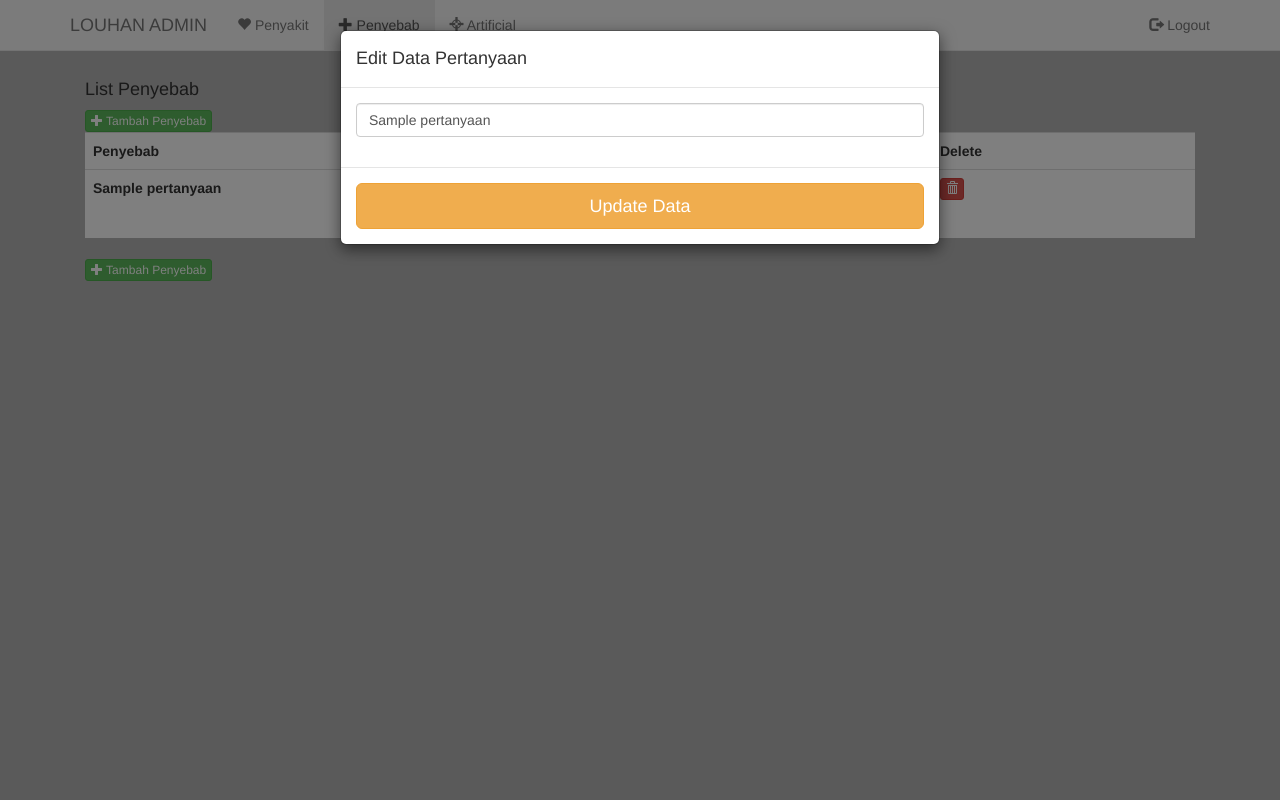
After one commit to aquarink/chain-logic, a PHP site: template View/Penyebab.php in a window 1280 px wide, after a click that opens the changed part. The commit adds this page. Run offline with PHP 8.4, Linux system fonts and the light colour scheme; the template is opened without the code that fills it: most values are stand-ins (such as "Sample title", 1, 10 or a date in 2020).

Commit message:
Penambahan CRUD Penyebab

```diff
--- a/Model/KoneksiModel.php
+++ b/Model/KoneksiModel.php
@@ -8,7 +8,7 @@ class KoneksiModel {
   public $server_database = 'localhost';
   public $port_server = '3306';
   public $username_koneksi = 'root';
-  public $password_koneksi = 'mangaps';
+  public $password_koneksi = '';
 
   public function KoneksiDatabase() {
 
--- a/View/Adminhome.php
+++ b/View/Adminhome.php
@@ -20,6 +20,7 @@
       <div id="navbar" class="navbar-collapse collapse">
         <ul class="nav navbar-nav">
           <li class="active"><a href="?url=adminhome"><i class="glyphicon glyphicon-heart"></i> Penyakit</a></li>
+          <li><a href="?url=penyebab"><i class="glyphicon glyphicon-plus"></i> Penyebab</a></li>
           <li><a href="?url=artificial"><i class="glyphicon glyphicon-screenshot"></i> Artificial</a></li>
         </ul>
         <ul class="nav navbar-nav navbar-right">
--- a/View/Artificial.php
+++ b/View/Artificial.php
@@ -20,6 +20,7 @@
       <div id="navbar" class="navbar-collapse collapse">
         <ul class="nav navbar-nav">
           <li><a href="?url=adminhome"><i class="glyphicon glyphicon-heart"></i> Penyakit</a></li>
+          <li><a href="?url=penyebab"><i class="glyphicon glyphicon-plus"></i> Penyebab</a></li>
           <li class="active"><a href="?url=artificial"><i class="glyphicon glyphicon-screenshot"></i> Artificial</a></li>
         </ul>
         <ul class="nav navbar-nav navbar-right">
--- /dev/null
+++ b/View/Penyebab.php
@@ -0,0 +1,125 @@
+<!DOCTYPE html>
+<html lang="en">
+<head>
+  <title>Penyebab Controller | Budi Santoso</title>
+  <link href="Library/css/bootstrap.min.css" rel="stylesheet">
+  <link href="Library/css/navbar-fixed-top.css" rel="stylesheet">
+</head>
+<body style="background-color:#b5b5b5">
+  <nav class="navbar navbar-default navbar-fixed-top">
+    <div class="container">
+      <div class="navbar-header">
+        <button type="button" class="navbar-toggle collapsed" data-toggle="collapse" data-target="#navbar" aria-expanded="false" aria-controls="navbar">
+          <span class="sr-only">Toggle navigation</span>
+          <span class="icon-bar"></span>
+          <span class="icon-bar"></span>
+          <span class="icon-bar"></span>
+        </button>
+        <a class="navbar-brand" href="#">LOUHAN ADMIN</a>
+      </div>
+      <div id="navbar" class="navbar-collapse collapse">
+        <ul class="nav navbar-nav">
+          <li><a href="?url=adminhome"><i class="glyphicon glyphicon-heart"></i> Penyakit</a></li>
+          <li class="active"><a href="?url=penyebab"><i class="glyphicon glyphicon-plus"></i> Penyebab</a></li>
+          <li><a href="?url=artificial"><i class="glyphicon glyphicon-screenshot"></i> Artificial</a></li>
+        </ul>
+        <ul class="nav navbar-nav navbar-right">
+          <li><a href="?url=keluar&out&session=true"><i class="glyphicon glyphicon-log-out"></i> Logout</a></li>
+        </ul>
+      </div>
+    </div>
+  </nav>
+
+  <div class="container">
+    <div class="col-md-12">
+      <h4>List Penyebab</h4><button class="btn btn-success btn-xs" data-title="Tambah Data" data-toggle="modal" data-target="#tambah" ><span class="glyphicon glyphicon-plus"></span> Tambah Penyebab</button>
+
+      <div class="table-responsive" style="background-color:#fff">
+        <table id="mytable" class="table table-responsive">
+          <tr>
+            <th>Penyebab</th>
+            <th>Edit</th>
+            <th>Delete</th>
+          </tr>
+          <?php foreach($ambilSemuaPertanyaan as $pertanyaan) { ?>
+            <tr>
+              <td><b><?php echo $pertanyaan['pertanyaan']; ?></b></td>
+              <td><p data-placement="top" data-toggle="tooltip" title="Edit"><button class="btn btn-primary btn-xs" data-title="Edit" data-toggle="modal" data-target="#edit<?php echo $pertanyaan['id_pertanyaan']; ?>" ><span class="glyphicon glyphicon-pencil"></span></button></p></td>
+              <td><p data-placement="top" data-toggle="tooltip" title="Delete"><button class="btn btn-danger btn-xs" data-title="Delete" data-toggle="modal" data-target="#delete<?php echo $pertanyaan['id_pertanyaan']; ?>" ><span class="glyphicon glyphicon-trash"></span></button></p></td>
+            </tr>
+            <?php } ?>
+          </table>
+        </div>
+        <ul class="pagination">
+          <li><p data-placement="top" data-toggle="tooltip" title="Tambah"><button class="btn btn-success btn-xs" data-title="Tambah Data" data-toggle="modal" data-target="#tambah" ><span class="glyphicon glyphicon-plus"></span> Tambah Penyebab</button></p></li>
+        </ul>
+      </div>
+    </div>
+  </div>
+
+  <?php foreach($ambilSemuaPertanyaan as $pertanyaanModal) { ?>
+    <div class="modal fade" id="edit<?php echo $pertanyaanModal['id_pertanyaan']; ?>" tabindex="-1" role="dialog" aria-labelledby="edit" aria-hidden="true">
+      <div class="modal-dialog">
+        <div class="modal-content">
+          <div class="modal-header">
+            <h4 class="modal-title custom_align" id="Heading">Edit Data Pertanyaan</h4>
+          </div>
+          <form action="" method="post">
+            <div class="modal-body">
+              <div class="form-group">
+                <input name="namaEdit" class="form-control " type="text" value="<?php echo $pertanyaanModal['pertanyaan']; ?>" autofocus="">
+                <input type="hidden" name="idEdit" value="<?php echo $pertanyaanModal['id_pertanyaan']; ?>">
+              </div>
+            </div>
+            <div class="modal-footer ">
+              <input type="submit" name="btnEdit" class="btn btn-warning btn-lg" style="width: 100%;" value="Update Data">
+            </div>
+          </form>
+        </div>
+      </div>
+    </div>
+
+    <div class="modal fade" id="delete<?php echo $pertanyaanModal['id_pertanyaan']; ?>" tabindex="-1" role="dialog" aria-labelledby="edit" aria-hidden="true">
+      <div class="modal-dialog">
+        <div class="modal-content">
+          <div class="modal-header">
+            <h4 class="modal-title custom_align" id="Heading">Hapus Daftar Pertanyaan</h4>
+          </div>
+          <div class="modal-body">
+            <div class="alert alert-danger"><span class="glyphicon glyphicon-warning-sign"></span> Apa Data Pertanyaan Ini Ingin Dihapus?</div>
+          </div>
+          <div class="modal-footer ">
+            <form action="" method="post">
+              <input type="hidden" name="idHps" value="<?php echo $pertanyaanModal['id_pertanyaan']; ?>">
+              <input type="submit" name="btnHps" class="btn btn-danger btn-lg" style="width: 100%;" value="Hapus Data">
+            </form>
+          </div>
+        </div>
+      </div>
+    </div>
+    <?php } ?>
+
+    <div class="modal fade" id="tambah" tabindex="-1" role="dialog" aria-labelledby="edit" aria-hidden="true">
+      <div class="modal-dialog">
+        <div class="modal-content">
+          <div class="modal-header">
+            <h4 class="modal-title custom_align" id="Heading">Tambah Daftar Pertanyaan</h4>
+          </div>
+          <form action="" method="post">
+            <div class="modal-body">
+              <div class="form-group">
+                <input name="namaTmb" class="form-control " type="text" placeholder="Nama Penyebab" autofocus="">
+              </div>
+            <div class="modal-footer ">
+              <input type="submit" name="btnTmb" class="btn btn-success btn-lg" style="width: 100%;" value="Simpan">
+            </div>
+          </form>
+        </div>
+      </div>
+    </div>
+  </div>
+
+  <script src="Library/js/jquery.min.js"></script>
+  <script src="Library/js/bootstrap.min.js"></script>
+</body>
+</html>
```
Also changed, not shown: Controller/PenyebabController.php (added, +60 -0 lines), Model/PertanyaanModel.php (+24 -0 lines), Library/JsLibrary.php (deleted), Library/index.php (deleted).
